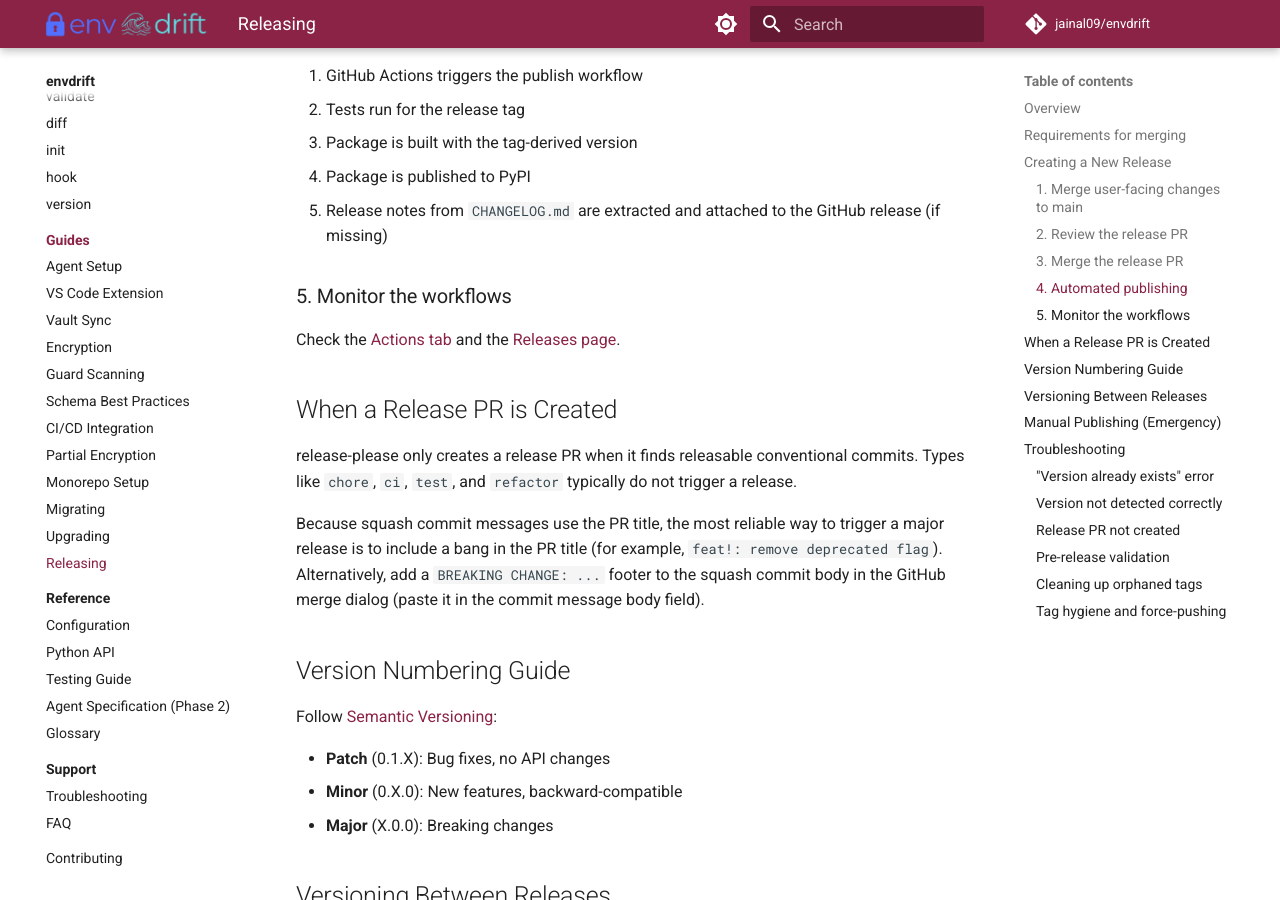
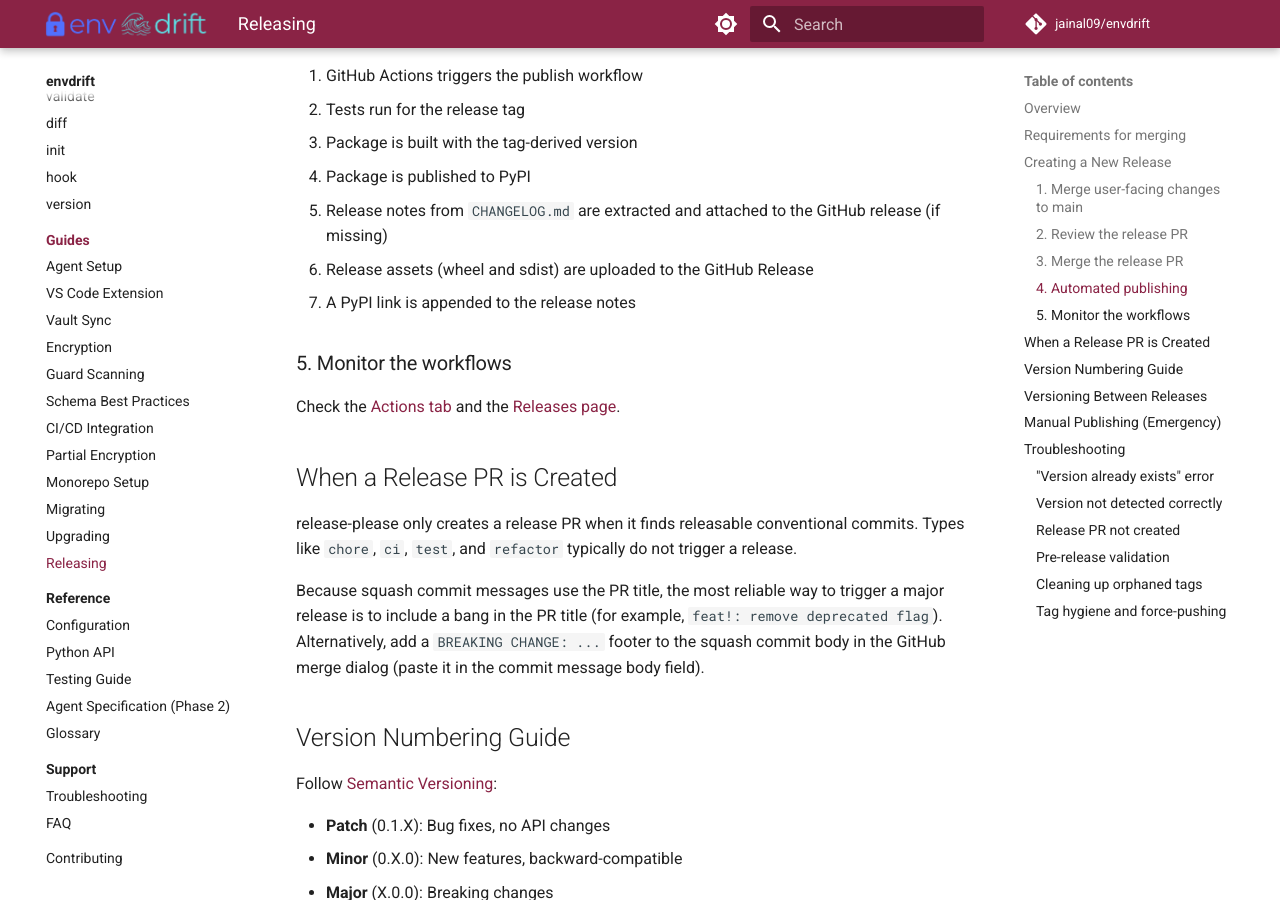
Before and after one commit to jainal09/envdrift, an MkDocs documentation site: the page built from docs/guides/releasing.md, in a window 1280 px wide and 900 px high, scrolled down 1554 px. Built offline with MkDocs 1.6.1 and Material for MkDocs 9.7.7, drawn with Linux system fonts in a browser that asks for light colours; comment, search, counter and statistics services are not loaded.

Commit message:
ci: add release assets and PyPI link

```diff
--- a/docs/guides/releasing.md
+++ b/docs/guides/releasing.md
@@ -57,6 +57,8 @@ After the tag is created by release-please:
 4. Package is published to PyPI
 5. Release notes from `CHANGELOG.md` are extracted and attached to the GitHub
    release (if missing)
+6. Release assets (wheel and sdist) are uploaded to the GitHub Release
+7. A PyPI link is appended to the release notes
 
 ### 5. Monitor the workflows
 
```
Also changed, not shown: 1 other file.
